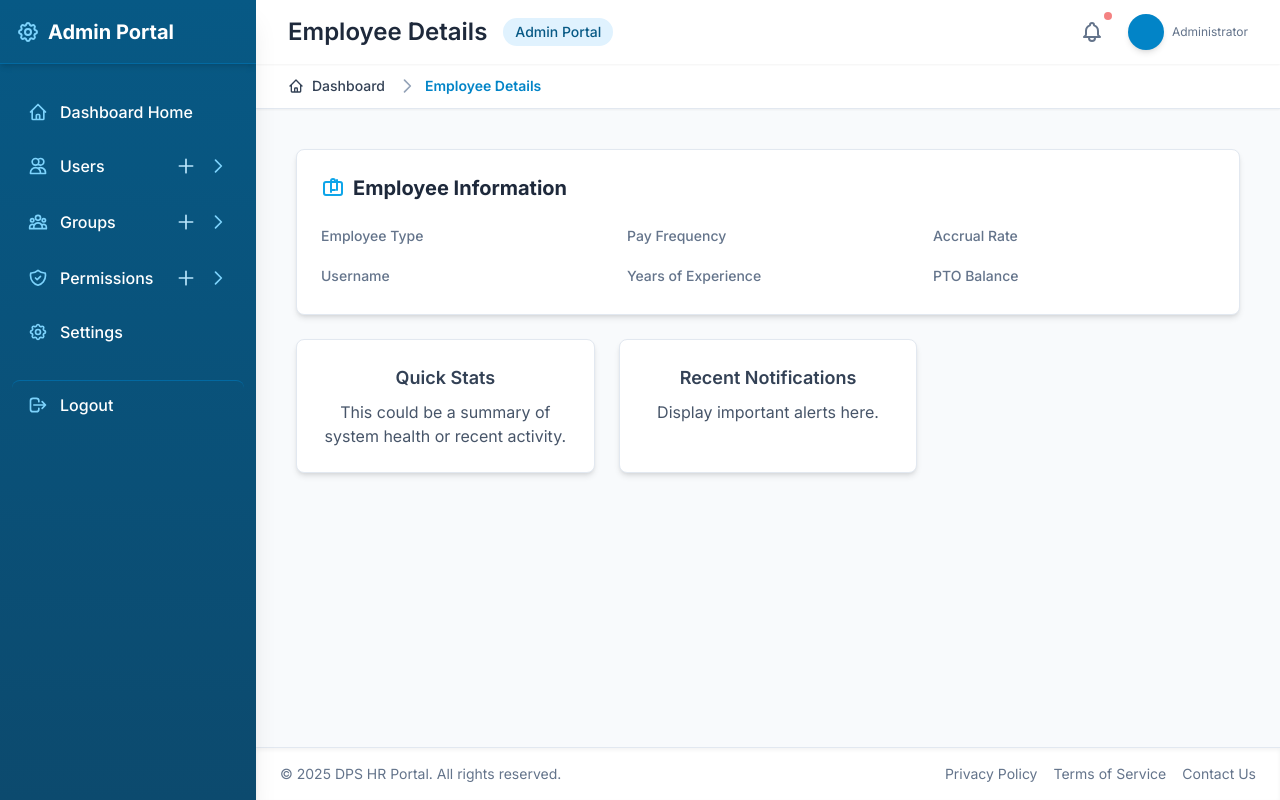
After one commit to Paul447/HRMS, a Django app: template ptobalance/templates/ptobalance_view.html in a window 1280 px wide. The commit adds this page. Run offline with Django 5.2, Linux system fonts and the light colour scheme; the template is opened without the code that fills it, so the values that code supplies are empty; some libraries are stand-ins or nearby versions.

Commit message:
Adding the pto related details of the individuals

```diff
--- a/HRMS/settings.py
+++ b/HRMS/settings.py
@@ -27,7 +27,7 @@ SECRET_KEY = 'django-insecure-y*@4!56nfd))(#y(x!s-58csyt(slap13zy1w6rlh!%e14wk25
 DEBUG = True
 
 ALLOWED_HOSTS = ["*"]
-
+APP_DIRS = True
 
 # Application definition
 
--- a/HRMS/urls.py
+++ b/HRMS/urls.py
@@ -54,7 +54,7 @@ register_biweeklycron(router)
 
 urlpatterns = [
     path('auth/', include('hrmsauth.url')),
-
+    path('auth/', include('ptobalance.url')),
     path('api/', include(router.urls)),
     path('admin/', admin.site.urls),
 
--- a/hrmsauth/templates/dashboard.html
+++ b/hrmsauth/templates/dashboard.html
@@ -3,8 +3,7 @@
 <head>
   <meta charset="UTF-8" />
   <meta name="viewport" content="width=device-width, initial-scale=1" />
-  <title>User Management Dashboard</title>
-  <script src="https://cdn.tailwindcss.com"></script>
+  <title>{% block title %}Admin Portal{% endblock %}</title> <script src="https://cdn.tailwindcss.com"></script>
   <link href="https://fonts.googleapis.com/css2?family=Inter:wght@300;400;500;600;700&display=swap" rel="stylesheet">
   <script>
     tailwind.config = {
@@ -229,6 +228,7 @@
         </svg>
         <span class="font-medium">Settings</span>
       </a>
+
       <form action="{% url 'logout' %}" method="POST" class="w-full">
         {% csrf_token %}
         <button type="submit" class="flex items-center space-x-3 mt-6 border-t border-primary-700 py-3 px-4 rounded-lg hover:bg-primary-700 transition-all duration-200 group w-full text-left">
@@ -238,8 +238,6 @@
           <span class="font-medium">Logout</span>
         </button>
       </form>
-
-    </form>
     </nav>
   </aside>
 
@@ -252,8 +250,8 @@
         </svg>
       </button>
       <div class="flex items-center space-x-4">
-        <h2 class="text-2xl font-semibold text-secondary-800">User Management</h2>
-        <span class="hidden md:inline-block px-3 py-1 text-sm font-medium bg-primary-100 text-primary-800 rounded-full">Admin Dashboard</span>
+        <h2 class="text-2xl font-semibold text-secondary-800">{% block page_title %}Dashboard{% endblock %}</h2>
+        <span class="hidden md:inline-block px-3 py-1 text-sm font-medium bg-primary-100 text-primary-800 rounded-full">Admin Portal</span>
       </div>
       <div class="flex items-center space-x-4">
         <div class="relative">
@@ -287,14 +285,8 @@
               Dashboard
             </a>
           </li>
-          <li aria-current="page">
-            <div class="flex items-center">
-              <svg xmlns="http://www.w3.org/2000/svg" class="h-5 w-5 text-secondary-400" fill="none" viewBox="0 0 24 24" stroke="currentColor">
-                <path stroke-linecap="round" stroke-linejoin="round" stroke-width="2" d="M9 5l7 7-7 7" />
-              </svg>
-              <span class="ml-1 text-sm font-semibold text-primary-600 md:ml-2">User Management</span>
-            </div>
-          </li>
+          {% block breadcrumb_items %}
+          {% endblock %}
         </ol>
       </nav>
     </div>
@@ -302,9 +294,9 @@
     <main class="flex-grow container mx-auto p-6 md:p-10">
       {% block content %}
       <div class="bg-white rounded-lg shadow-md p-8 text-center border border-secondary-200">
-        <h3 class="text-2xl font-bold text-secondary-800 mb-4">Welcome to User Management!</h3>
+        <h3 class="text-2xl font-bold text-secondary-800 mb-4">Welcome to your Dashboard!</h3>
         <p class="text-secondary-600 mb-6">
-          Use the sidebar navigation to view, add, and manage users, groups, and permissions.
+          Navigate through the sidebar to manage different aspects of the portal.
         </p>
         <div class="flex justify-center space-x-4">
           <a href="/users" class="inline-flex items-center px-6 py-3 border border-transparent text-base font-medium rounded-md shadow-sm text-white bg-primary-600 hover:bg-primary-700 focus:outline-none focus:ring-2 focus:ring-offset-2 focus:ring-primary-500 transition-colors duration-200">
--- /dev/null
+++ b/ptobalance/templates/ptobalance_view.html
@@ -0,0 +1,106 @@
+{% extends 'dashboard.html' %}
+
+{% block title %}Employee Details{% endblock %}
+
+{% block page_title %}Employee Details{% endblock %}
+
+{% block breadcrumb_items %}
+<li aria-current="page">
+    <div class="flex items-center">
+        <svg xmlns="http://www.w3.org/2000/svg" class="h-5 w-5 text-secondary-400" fill="none" viewBox="0 0 24 24" stroke="currentColor">
+            <path stroke-linecap="round" stroke-linejoin="round" stroke-width="2" d="M9 5l7 7-7 7" />
+        </svg>
+        <span class="ml-1 text-sm font-semibold text-primary-600 md:ml-2">Employee Details</span>
+    </div>
+</li>
+{% endblock %}
+
+{% block content %}
+<div class="grid grid-cols-1 md:grid-cols-2 lg:grid-cols-3 gap-6">
+
+    <div class="bg-white rounded-lg shadow-md p-6 border border-secondary-200 col-span-1 md:col-span-2 lg:col-span-3">
+        <div class="flex items-center justify-between mb-6">
+            <h3 class="text-xl font-bold text-secondary-800 flex items-center space-x-2">
+                <svg xmlns="http://www.w3.org/2000/svg" class="h-6 w-6 text-primary-500" fill="none" viewBox="0 0 24 24" stroke="currentColor" stroke-width="2">
+                    <path stroke-linecap="round" stroke-linejoin="round" d="M10 6H5a2 2 0 00-2 2v9a2 2 0 002 2h14a2 2 0 002-2V8a2 2 0 00-2-2h-5m-4 0V5a2 2 0 114 0v1m-4 0h4m-4 0v10v-4M16 4v10m-2 0h-4" />
+                </svg>
+                <span>Employee Information</span>
+            </h3>
+        </div>
+
+        <div class="grid grid-cols-1 sm:grid-cols-2 lg:grid-cols-3 gap-y-4 gap-x-6">
+            <div>
+                <p class="text-sm font-medium text-secondary-500">Employee Type</p>
+                <p class="mt-1 text-base font-semibold text-secondary-800" id="employee-type"></p>
+            </div>
+            <div>
+                <p class="text-sm font-medium text-secondary-500">Pay Frequency</p>
+                <p class="mt-1 text-base font-semibold text-secondary-800" id="pay-frequency"></p>
+            </div>
+            <div>
+                <p class="text-sm font-medium text-secondary-500">Accrual Rate</p>
+                <p class="mt-1 text-base font-semibold text-secondary-800" id="accrual-rate"></p>
+            </div>
+            <div>
+                <p class="text-sm font-medium text-secondary-500">Username</p>
+                <p class="mt-1 text-base font-semibold text-secondary-800" id="username"></p>
+            </div>
+            <div>
+                <p class="text-sm font-medium text-secondary-500">Years of Experience</p>
+                <p class="mt-1 text-base font-semibold text-secondary-800" id="years-of-experience"></p>
+            </div>
+            <div>
+                <p class="text-sm font-medium text-secondary-500">PTO Balance</p>
+                <p class="mt-1 text-base font-semibold text-secondary-800" id="pto-balance"></p>
+            </div>
+        </div>
+    </div>
+
+    <div class="bg-white rounded-lg shadow-md p-6 border border-secondary-200 text-center">
+        <h4 class="text-lg font-semibold text-secondary-700 mb-2">Quick Stats</h4>
+        <p class="text-secondary-600">This could be a summary of system health or recent activity.</p>
+    </div>
+    <div class="bg-white rounded-lg shadow-md p-6 border border-secondary-200 text-center">
+        <h4 class="text-lg font-semibold text-secondary-700 mb-2">Recent Notifications</h4>
+        <p class="text-secondary-600">Display important alerts here.</p>
+    </div>
+
+</div>
+<script>
+    // JavaScript for any dynamic functionality can be added here
+    document.addEventListener('DOMContentLoaded', () => {
+        // Example: Initialize tooltips, dropdowns, etc.
+        fetch('/api/ptobalance/', {
+            method: 'GET',
+            headers: {
+                'Content-Type': 'application/json',
+                'X-CSRFToken': '{{ csrf_token }}'
+            },
+            credentials: "include"
+        })
+        .then(response => {
+            if (response.ok) {
+                    return response.json();
+                } else {
+                    throw new Error('Network response was not ok');
+                }
+            })
+            .then(data => {
+                const pto = data[0];
+                console.log(pto);
+                document.getElementById('employee-type').textContent = pto.employee_type.name;
+                document.getElementById('pay-frequency').textContent = pto.pay_frequency.frequency;
+                document.getElementById('accrual-rate').textContent = pto.accrual_rate.accrual_rate;
+                document.getElementById('pto-balance').textContent = pto.pto_balance;
+                document.getElementById('username').textContent = pto.user.username;
+                document.getElementById('years-of-experience').textContent = pto.year_of_experience.years_of_experience;
+
+            })
+            .catch(error => {
+                console.error('There was a problem with the fetch operation:', error);
+            });
+    });
+
+
+</script>
+{% endblock %}
--- /dev/null
+++ b/ptobalance/url.py
@@ -0,0 +1,6 @@
+from django.urls import path
+from .views import  PTOBalanceView
+
+urlpatterns = [
+    path('ptobalance/', PTOBalanceView.as_view(), name='ptobalance'),
+]
```
Also changed, not shown: ptobalance/views.py (+13 -27 lines).
